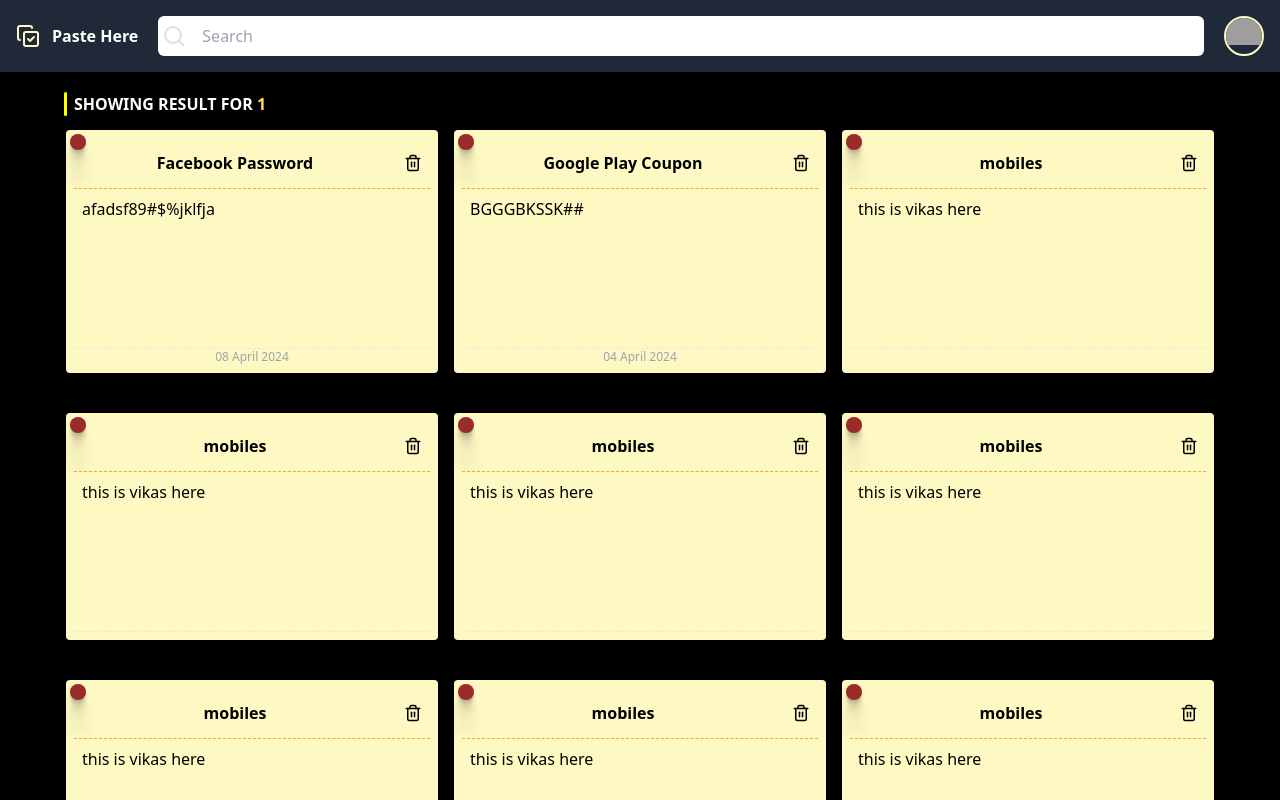
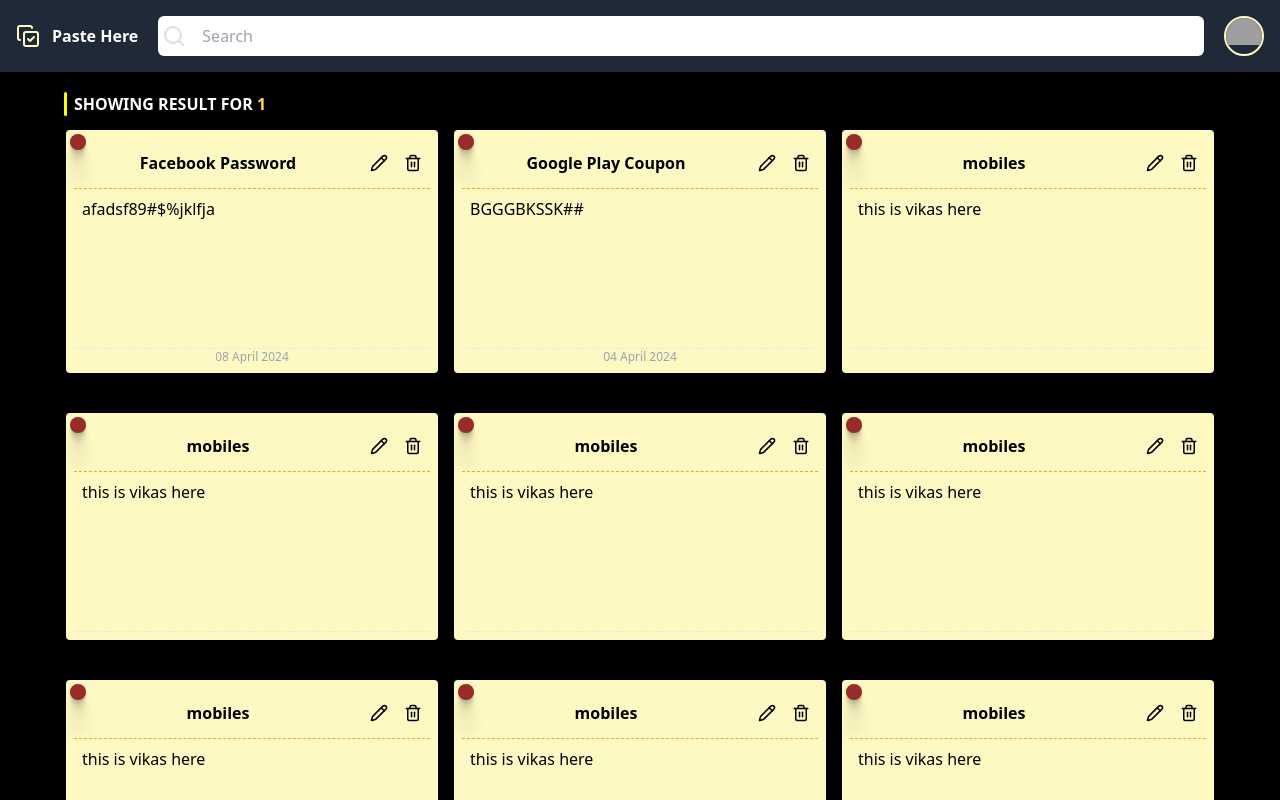
Before and after one commit to vkskumarthakur/PasteNotes-Redux, a React (Vite) app: page /search/1 in a window 1280 px wide. Shown: the top 800 px of the page. Built offline with nearby package versions, Linux system fonts and the light colour scheme; grey boxes are pictures that could not be loaded.

Commit message:
edit icon is now added for the card section

```diff
--- a/src/components/Cards.jsx
+++ b/src/components/Cards.jsx
@@ -41,6 +41,16 @@ const Cards = () => {
             <div className="paste-card" style={{ minHeight: "inherit" }}>
               <div className="card-title font-bold border-b border-dashed border-yellow-500 flex justify-between items-center group py-2">
                 <p className="text-center w-full">{notes.title}</p>
+                <div
+                  className="rounded-full cursor-pointer group transition-all delay-75 p-2 hover:bg-white"
+                  title="Edit Note"
+                  onClick={() => {
+                    handleUpdateTodo(notes.id);
+                  }}
+                >
+                  <svg xmlns="http://www.w3.org/2000/svg" width={18} height={18} viewBox="0 0 24 24" fill="none" stroke="currentColor" strokeWidth={2} strokeLinecap="round" strokeLinejoin="round" className="lucide lucide-pencil"><path d="M21.174 6.812a1 1 0 0 0-3.986-3.987L3.842 16.174a2 2 0 0 0-.5.83l-1.321 4.352a.5.5 0 0 0 .623.622l4.353-1.32a2 2 0 0 0 .83-.497z" /><path d="m15 5 4 4" /></svg>
+
+                </div>
                 <div
                   className="rounded-full cursor-pointer group transition-all delay-75 p-2 hover:bg-white"
                   title="Delete Note"
```
